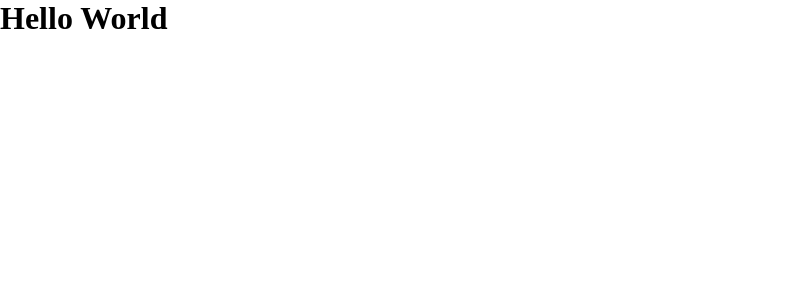
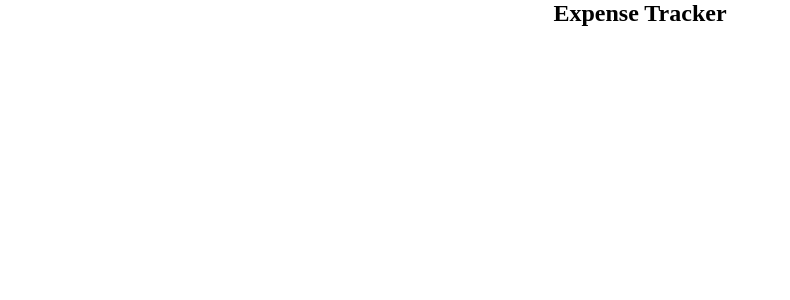
Before and after one commit to edewindt/ExpenseTracker, a SvelteKit app: page / in a window 1280 px wide. Shown: the top 300 px of the page, without its empty margins (0-790 px from the left). Built offline with nearby package versions, Linux system fonts and the light colour scheme.

Commit message:
centered layout

```diff
--- a/src/routes/+layout.svelte
+++ b/src/routes/+layout.svelte
@@ -2,4 +2,13 @@
 	import css from '$lib/app.css';
 </script>
 
-<slot />
+<main>
+	<slot />
+</main>
+
+<style>
+	main {
+		display: flex;
+		justify-content: center;
+	}
+</style>
--- a/src/routes/+page.svelte
+++ b/src/routes/+page.svelte
@@ -1 +1 @@
-<h1>Hello World</h1>
+<h2>Expense Tracker</h2>
```
